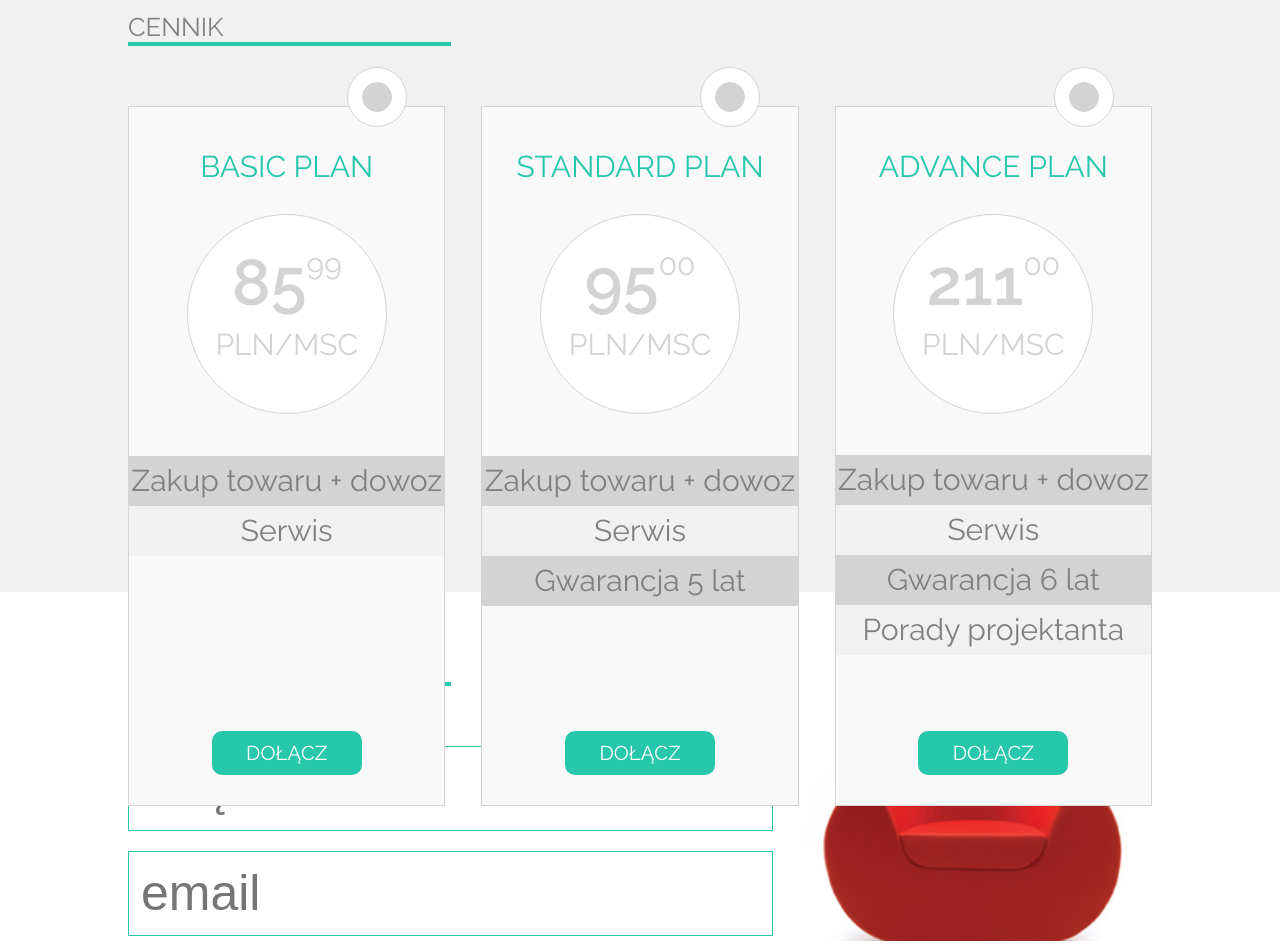
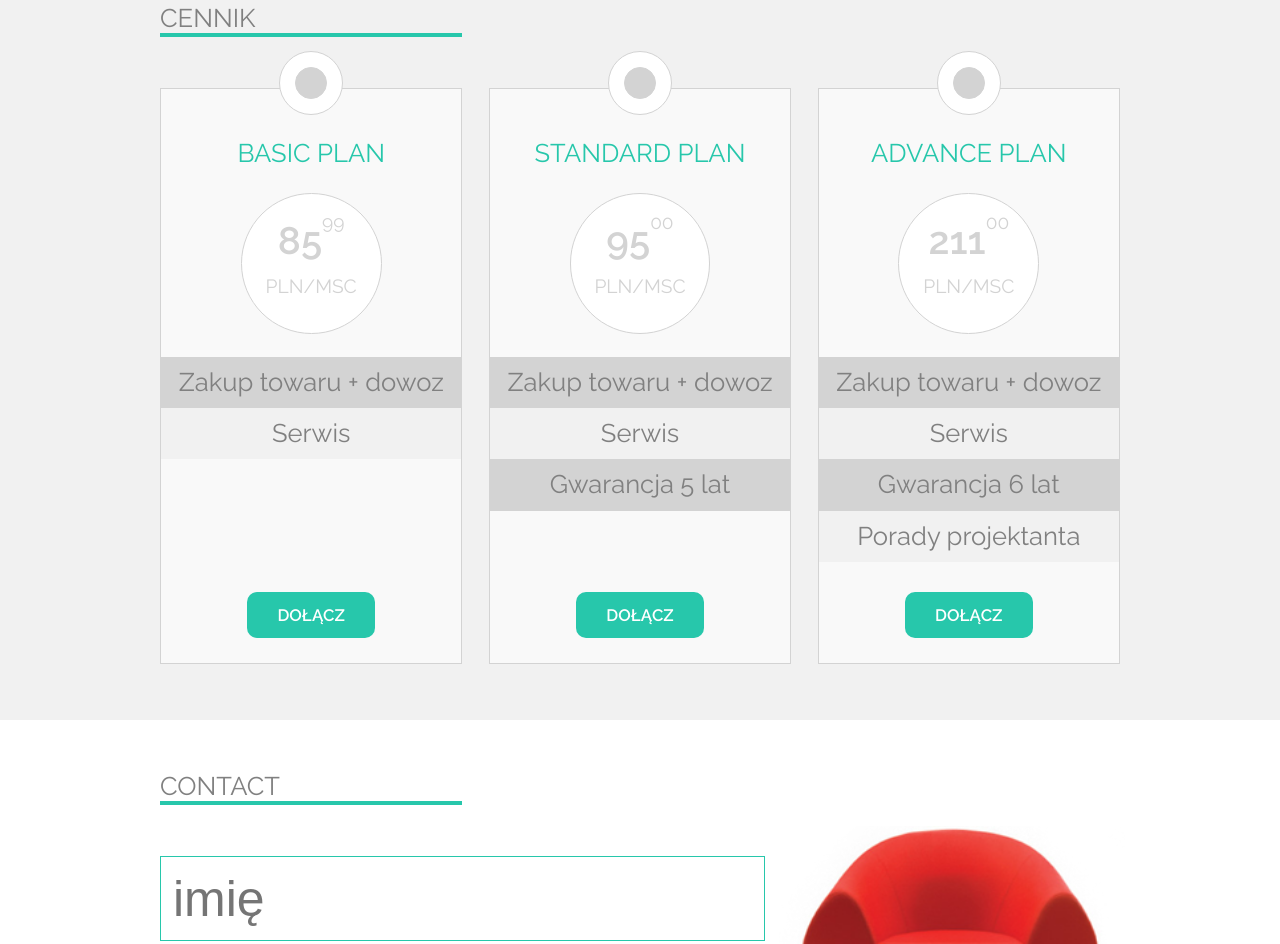
Before and after one commit to lmc-101/workshops, a website: page index.html in a window 1280 px wide. Shown: the part 1008-1952 px from the top of the page. Drawn offline with Linux system fonts and the light colour scheme.

Commit message:
section 3

```diff
--- a/index.html
+++ b/index.html
@@ -81,7 +81,7 @@
                    <div class='underline'></div>
                </div>
                 <div class='plan_holder row'>
-                    <div class='plan plan_basic col-1'>
+                    <div class='plan col-1'>
                         <div class='circles'>
                             <span class='big_circle'>
                                 <span class='small_circle'></span>
@@ -93,17 +93,19 @@
                                 <p>85<sup>99</sup><br><span>PLN/MSC</span></p>
                             </div>
                         </div>
-                        <!--pasek z kolkiem-->
+                        <div class='options'>
                             <div class='option1'>Zakup towaru + dowoz</div>
                             <div class='option2'>Serwis</div>
-                        <div class='join_place button_basic'>
-                        <!--join place - pasek z buttonem-->
+                            </div>
+                            <div class='join_place'>
+
                                 <div class='button_join'>
                                     <a href='@'>DOŁĄCZ</a>
                                 </div>
                             </div>
+
                    </div>
-                   <div class='plan plan_standard col-1'>
+                   <div class='plan col-1'>
                        <div class='circles'>
                             <span class='big_circle'>
                                 <span class='small_circle'></span>
@@ -115,16 +117,18 @@
                                 <p>95<sup>00</sup><br><span>PLN/MSC</span></p>
                             </div>
                         </div>
+                        <div class='options'>
                             <div class='option1'>Zakup towaru + dowoz</div>
                             <div class='option2'>Serwis</div>
                             <div class='option1'>Gwarancja 5 lat</div>
-                        <div class='join_place button_standard'>
+                        </div>
+                        <div class='join_place'>
                             <div class='button_join'>
                                 <a href='@'>DOŁĄCZ</a>
                             </div>
                         </div>
                     </div>
-                    <div class='plan plan_advance col-1'>
+                    <div class='plan col-1'>
                         <div class='circles'>
                             <span class='big_circle'>
                                 <span class='small_circle'></span>
@@ -136,11 +140,13 @@
                                 <p>211<sup>00</sup><br><span>PLN/MSC</span></p>
                             </div>
                         </div>
+                        <div class='options'>
                             <div class='option1'>Zakup towaru + dowoz</div>
                             <div class='option2'>Serwis</div>
                             <div class='option1'>Gwarancja 6 lat</div>
                             <div class='option2'>Porady projektanta</div>
-                        <div class='join_place button_advance'>
+                        </div>
+                        <div class='join_place'>
                             <div class='button_join'>
                                 <a href='@'>DOŁĄCZ</a>
                             </div>
--- a/scss/style.scss
+++ b/scss/style.scss
@@ -6,7 +6,7 @@
 }
 
 .main {
-    width: 80vw;
+    width: 75vw;
     margin: 0 auto;
 }
 
@@ -226,13 +226,13 @@ nav li {
 .plan_offer {
     background-color: rgb(241, 241, 241);
     width: 100%;
-    height: 50vw;
+    height: 60vw;
 }
 
 .headline {
     width: 100%;
-    padding-top: 60px;
-    padding-bottom: 60px;
+    padding-top: 4vw;
+    padding-bottom: 4vw;
 
     h2 {
         font-size: 2vw;
@@ -244,34 +244,33 @@ nav li {
     }
 }
 
-.headline h2 {
-
-}
-
 .plan_holder {
     width: 100%;
+    height: auto;
     display: flex;
     flex-direction: row;
     justify-content: space-between;
+    align-items: center;
 }
 
 .plan {
-    width: 31%;
-    height: 700px;
-    border: 1px solid lightgray;
+    height: 45vw;
+    border: 0.01vw solid lightgray;
     position: relative;
     display: flex;
     flex-direction: column;
+    background: rgb(249, 249, 249)
 
 }
 
 .circles {
     background: none;
     position: absolute;
-    width: 60px;
-    height: 60px;
-    margin-top: -40px;
-    margin-left: 218px;
+    width: 5vw;
+    height: 5vw;
+    display: flex;
+    align-self: center;
+    margin-top: -3vw;
 }
 
 .big_circle, .small_circle {
@@ -279,73 +278,82 @@ nav li {
 }
 
 .big_circle {
-    width: 60px;
-    height: 60px;
+    width: inherit;
+    height: inherit;
     display: flex;
     justify-content: center;
     align-items: center;
     background: white;
-    border: 1px solid lightgray;
+    border: 0.01vw solid lightgray;
 }
 
 .small_circle {
-    width: 30px;
-    height: 30px;
+    width: 2.5vw;
+    height: 2.5vw;
     background: lightgray;
-    border:1px solid lightgray;
+    border: 0.01vw solid lightgray;
 }
 
 .price_place {
     background-color: rgb(249, 249, 249);
     width: 100%;
-    height: 350px;
+    height: 50%;
     display: flex;
     flex-direction: column;
     justify-content: center;
     align-items: center;
+
+    h3 {
+        font-size: 2vw;
+        color: rgb(39, 199, 171);
+        margin-bottom: 2vw;
+        margin-top: 2vw;
+    }
 }
 
-.price_place h3 {
-    font-size: 30px;
-    color: rgb(39, 199, 171);
-    margin-bottom: 30px;
-}
 .price_circle {
-    width: 200px;
-    height: 200px;
+    width: 11vw;
+    height: 11vw;
     background: white;
     border-radius: 50%;
-    border: 1px solid lightgray;
+    border: 0.01vw solid lightgray;
     display: flex;
     flex-direction: column;
     justify-content: center;
     align-items: center;
     text-align: center;
+
+    p {
+        color: lightgray;
+        font-size: 3vw;
+        font-weight: 600;
+        line-height: 3vw;
+
+        sup {
+           font-size: 1.5vw;
+            font-weight: 400;
+            top: -2vw;
+        }
+
+        span {
+            font-size: 1.5vw;
+            font-weight: 400;
+        }
+    }
 }
 
-.price_circle p {
-    color: lightgray;
-    font-size: 65px;
-    font-weight: 600;
-    line-height: 50px;
+.options {
+    height: 40%;
+    width: 100%;
+    flex-direction: column;
+    justify-content: space-between;
+    align-items: baseline;
 }
-
-.price_circle p sup {
-    font-size: 30px;
-    font-weight: 400;
-    top: -30px;
-}
-
-.price_circle p span {
-    font-size: 30px;
-    font-weight: 400;
-}
-
 .option1, .option2 {
     width: 100%;
-    height: 50px;
-    font-size: 30px;
-    line-height: 50px;
+    height: 4vw;
+    font-size: 2vw;
+    line-height: 4vw;
     text-align: center;
     color: grey;
 }
@@ -358,41 +366,34 @@ nav li {
 }
 
 .join_place {
-    background-color: rgb(249, 249, 249);
+    height: 10%;
     width: 100%;
     display: flex;
-    flex-direction: column;
-    justify-content:flex-end;
-    align-items: center;
-}
-
-.button_basic {
-    height: 250px
-}
-
-.button_standard {
-    height: 200px;
-}
-
-.button_advance {
-    height:150px;
+    flex-direction: row;
+    justify-content: center;
+    align-items: flex-end;
+    margin-top: 1vw;
+    margin-bottom: 2vw;
 }
 
 .button_join {
-    padding: 10px 15px;
+    padding: 1vw 1.5vw;
     background-color: rgb(39, 199, 171);
     text-align: center;
     border-radius: 10px;
-    width: 150px;
-    margin-bottom: 30px;
+    width: 10vw;
+
+
+    a {
+        color: white;
+        font-size: 1.3vw;
+        text-decoration: none;
+        font-weight: 600;
+    }
+
 }
 
-.button_join a {
-    color: white;
-    font-size: 20px;
-    text-decoration: none;
-}
-
+/*section 4*/
 .contact {
     background-color: white;
     width: 100%;
@@ -552,9 +553,9 @@ footer {
     font-weight: 600;
 }
 
-/*dropdown*/
+///*dropdown*/
 
-/* Dropdown Button */
+///* Dropdown Button */
 //.dropbtn {
 //    background-color: #000000;
 //    color: white;
```
Also changed, not shown: css/style.css. Lines whose indentation alone changed are shown as unchanged.
